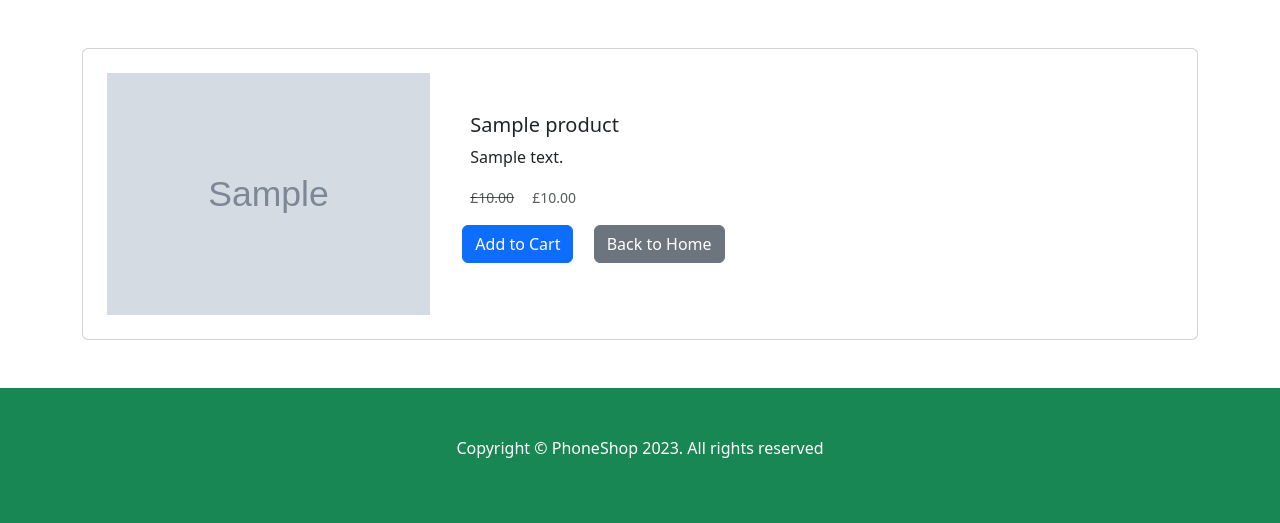
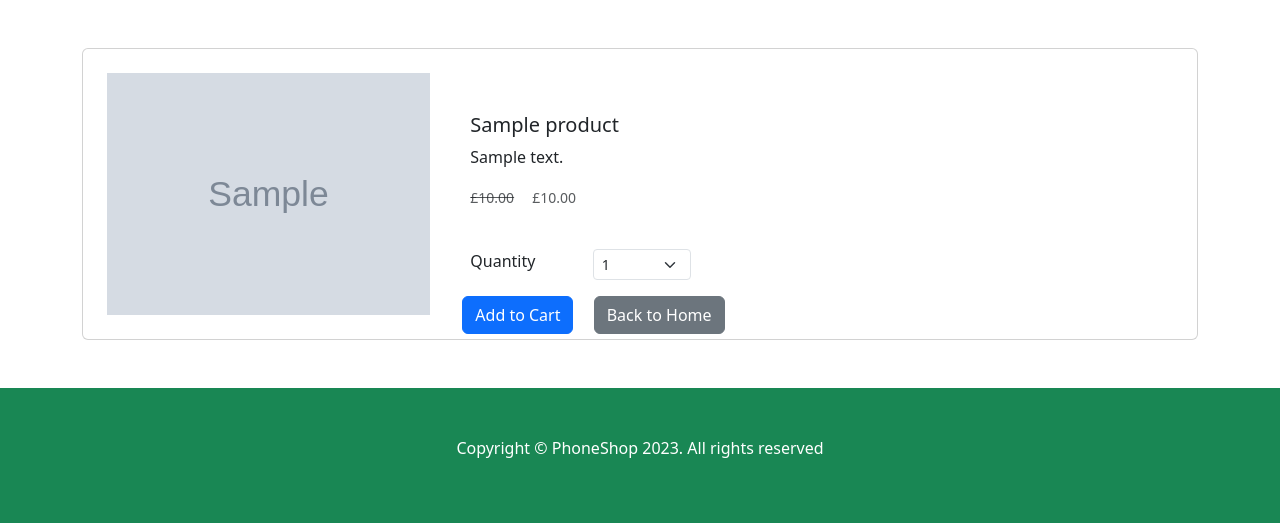
Before and after one commit to mmunson94/Mmunson-P5-Phone-shop, a Django app: page /product/1 in a window 1280 px wide. Shown: the part 56-579 px from the top of the page. Run offline with Django 3.2, Linux system fonts and the light colour scheme; tables that the repository leaves empty hold one stand-in row (values such as "Sample post"); grey boxes marked "Sample" are stand-in pictures; some libraries are stand-ins or nearby versions.

Commit message:
Quantity shows up in session object

```diff
--- a/phoneshop_main/cart/cart.py
+++ b/phoneshop_main/cart/cart.py
@@ -11,13 +11,15 @@ class Cart():
 
         self.cart = cart
 
-    def add(self, product):
+    def add(self, product, quantity):
         product_id = str(product.id)
+        product_qty = str(quantity)
 
         if product_id in self.cart:
             pass
         else:
-            self.cart[product_id] = {'price': str(product.price)}
+            # self.cart[product_id] = {'price': str(product.price)}
+            self.cart[product_id] = int(product_qty)
 
         self.session.modified = True
 
--- a/phoneshop_main/cart/views.py
+++ b/phoneshop_main/cart/views.py
@@ -16,8 +16,9 @@ def cart_add(request):
 
     if request.POST.get('action') == 'post':
         product_id = int(request.POST.get('product_id'))
+        product_qty = int(request.POST.get('product_qty'))
         product = get_object_or_404(Product, id=product_id)
-        cart.add(product=product)
+        cart.add(product=product, quantity=product_qty)
         cart_quantity = cart.__len__()
         response = JsonResponse({ 'qty': cart_quantity })
         return response
--- a/phoneshop_main/website/templates/product.html
+++ b/phoneshop_main/website/templates/product.html
@@ -21,7 +21,19 @@
                     {% else %}
                         <p class="card-text"><small class="text-body-secondary">£{{ product.price }}</small></p>
                     {% endif %}
-
+                    <br />
+                    <div class="row justify-content-start">
+                        <div class="col-md-2">Quantity</div>
+                        <div class="col-md-2">
+                            <select class="form-select form-select-sm" id="qty-cart" aria-label="item quantity">
+                                <option value="1">1</option>
+                                <option value="2">2</option>
+                                <option value="3">3</option>
+                                <option value="4">4</option>
+                                <option value="5">5</option>
+                            </select>
+                        </div>
+                    </div>
                 </div>
 
                     <button type="button" value="{{ product.id }}" id="add-cart" class="btn btn-primary mx-2">Add to Cart</button>
@@ -42,6 +54,8 @@
         type: 'POST',
         url: "{% url 'cart_add' %}",
         data: {
+            product_id: $('#add-cart').val(),
+            product_qty: $('#qty-cart option:selected').text(),
             csrfmiddlewaretoken: '{{ csrf_token }}',
             product_id: $(this).val(),
             action: 'post'
```
